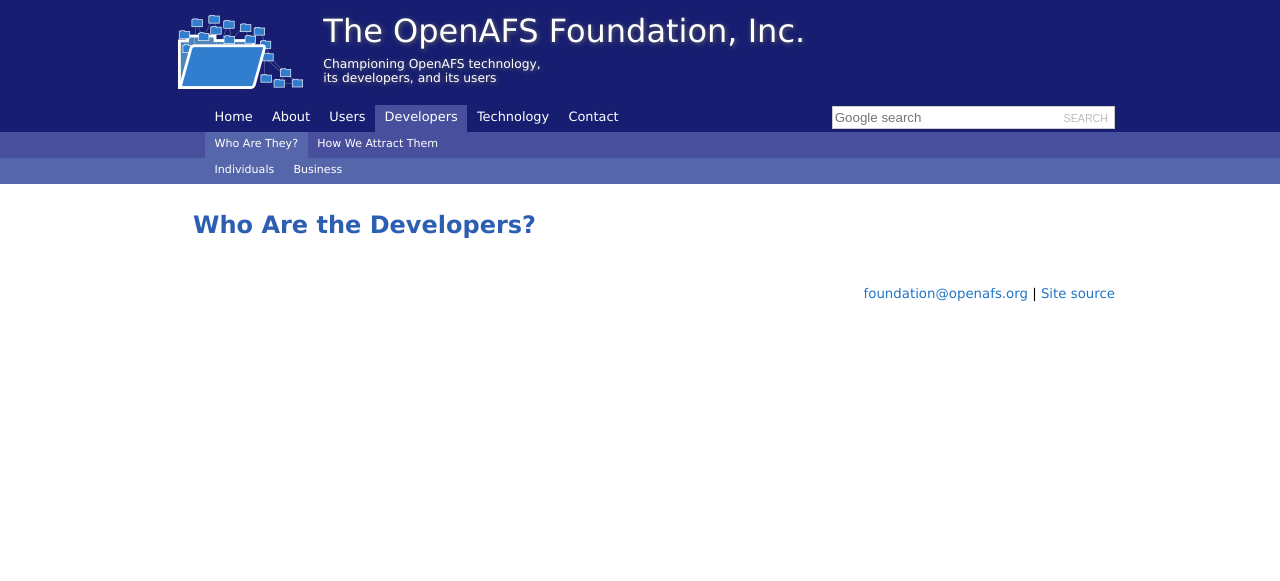
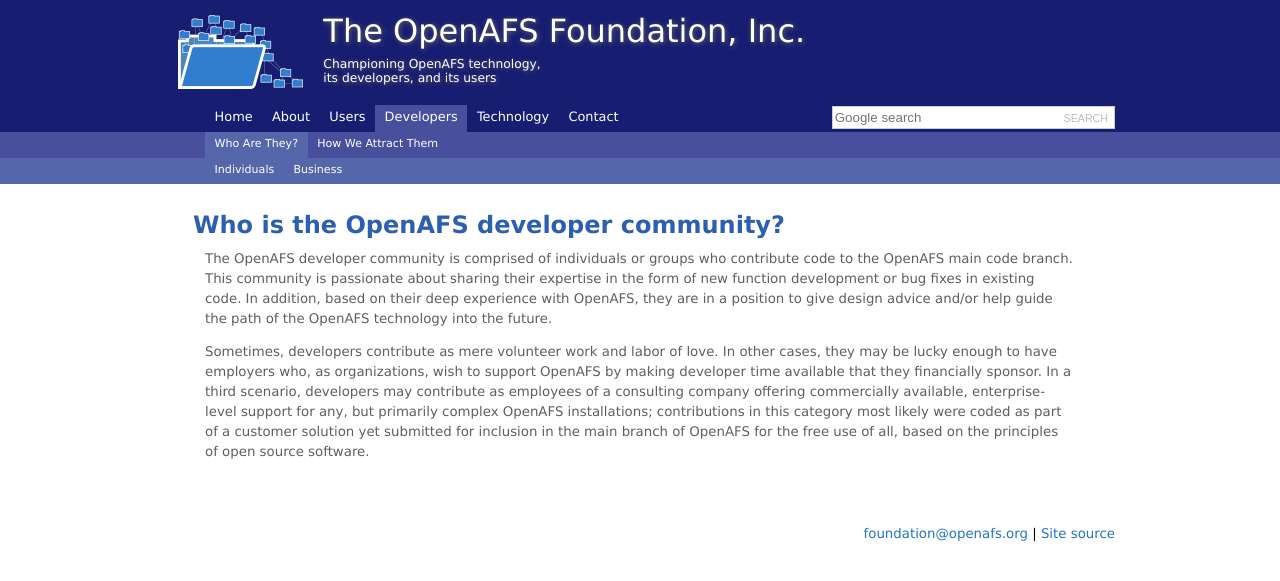
Before and after one commit to openafsfoundation/openafsfoundation.org, a Jekyll site: the page built from devs/who/index.md, in a window 1280 px wide. Shown: the top 581 px of the page. Built offline with Jekyll 4.4.1, drawn with Linux system fonts in a browser that asks for light colours.

Commit message:
DEVS/Who: text
First draft creation

```diff
--- a/devs/who/index.md
+++ b/devs/who/index.md
@@ -3,4 +3,8 @@
 nav: [devs,who]
 ---
 
-## Who Are the Developers? ##
+## Who is the OpenAFS developer community? ##
+
+The OpenAFS developer community is comprised of individuals or groups who contribute code to the OpenAFS main code branch.  This community is passionate about sharing their expertise in the form of new function development or bug fixes in existing code.  In addition, based on their deep experience with OpenAFS, they are in a position to give design advice and/or help guide the path of the OpenAFS technology into the future.
+
+Sometimes, developers contribute as mere volunteer work and labor of love.  In other cases, they may be lucky enough to have employers who, as organizations, wish to support OpenAFS by making developer time available that they financially sponsor.  In a third scenario, developers may contribute as employees of a consulting company offering commercially available, enterprise-level support for any, but primarily complex OpenAFS installations; contributions in this category most likely were coded as part of a customer solution yet submitted for inclusion in the main branch of OpenAFS for the free use of all, based on the principles of open source software.
```
